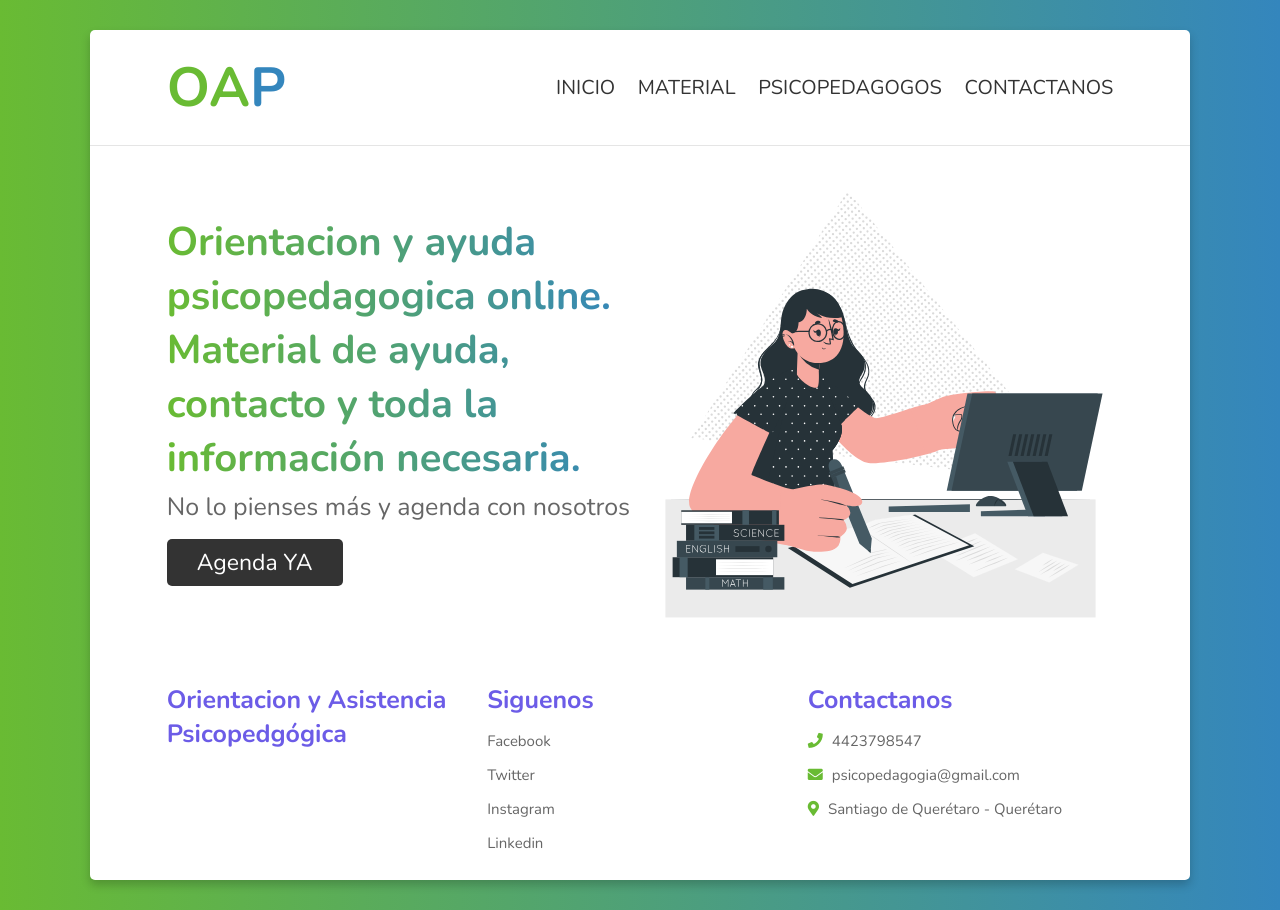
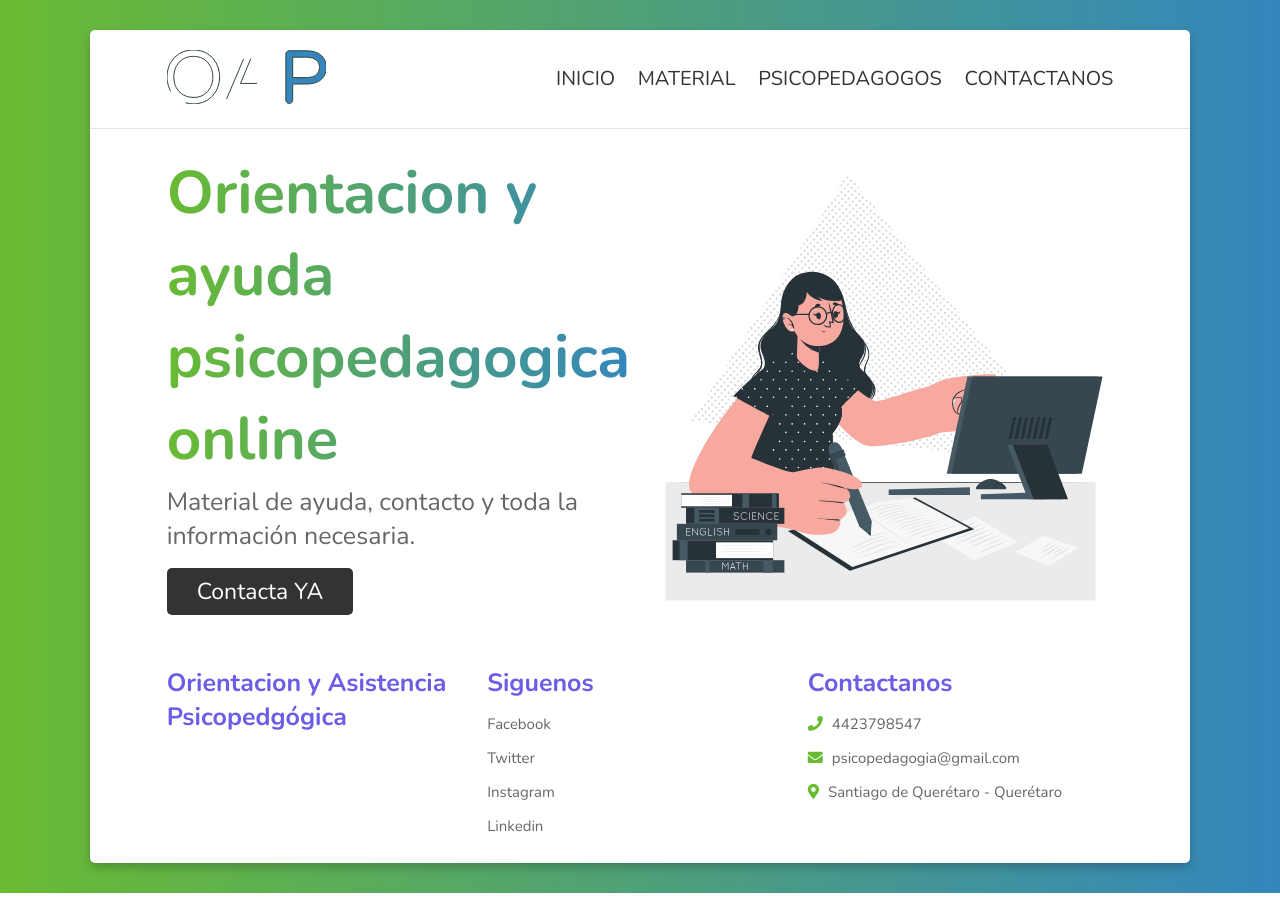
Before and after one commit to AvilezCarlos/oapweb, a PHP site: page / in a window 1280 px wide. Run offline with PHP 8.4, Linux system fonts and the light colour scheme.

Commit message:
Miercoles 18/05

```diff
--- a/css/style.css
+++ b/css/style.css
@@ -148,7 +148,7 @@
   background:var(--gradient4);
   -webkit-background-clip: text;
   background-clip: text;
-  font-size: 4rem;
+  font-size: 6rem;
 }
 
 .home .content p{
@@ -564,3 +564,36 @@
 	background-color: #a22;
 	color: #fff
 }
+/* LOGO */
+
+@-webkit-keyframes svg-text-anim {
+  40% {
+     stroke-dashoffset: 0;
+     fill: transparent;
+   }
+   60% {
+     stroke-dashoffset: 0;
+     fill: #3486bd;
+   }
+   100% {
+     stroke-dashoffset: 0;
+     fill: #3486bd;
+   }
+
+}
+/* Most browsers */
+@keyframes svg-text-anim {
+  40% {
+     stroke-dashoffset: 0;
+     fill: transparent;
+   }
+   60% {
+     stroke-dashoffset: 0;
+     fill: #3486bd;
+   }
+   100% {
+     stroke-dashoffset: 0;
+     fill: #3486bd;
+   }
+
+}
--- a/index.html
+++ b/index.html
@@ -18,7 +18,15 @@
 
 <header>
 
-    <a href="index.html" class="logo">OA<span>P</span></a>
+    <div class="svg-holder">
+        <svg width="159.375" height="53.851" viewBox="0 0 159.375 53.851" xmlns="http://www.w3.org/2000/svg">
+            <g id="svgGroup" stroke-linecap="round" fill-rule="evenodd" font-size="9pt" stroke="#000" stroke-width="0.25mm" fill="none" style="stroke:#000;stroke-width:0.25mm;fill:none">
+                <path d="M 18.944 52.99 A 30.387 30.387 0 0 0 26.325 53.851 A 32.31 32.31 0 0 0 30.826 53.547 A 25.006 25.006 0 0 0 40.088 50.401 Q 45.975 46.951 49.237 40.838 A 27.794 27.794 0 0 0 51.526 35.06 A 33.17 33.17 0 0 0 52.65 26.926 A 35.906 35.906 0 0 0 52.377 23.102 A 28.955 28.955 0 0 0 49.237 13.013 Q 45.975 6.901 40.087 3.451 A 24.212 24.212 0 0 0 33.595 0.836 A 30.34 30.34 0 0 0 26.325 0.001 A 32.465 32.465 0 0 0 21.935 0.289 A 25.289 25.289 0 0 0 12.525 3.451 Q 6.6 6.901 3.375 12.976 A 27.681 27.681 0 0 0 1.013 19.121 A 34.038 34.038 0 0 0 0 26.926 A 36.337 36.337 0 0 0 0.36 31.443 A 28.729 28.729 0 0 0 3.375 40.876 Q 6.6 46.951 12.525 50.401 A 24.462 24.462 0 0 0 18.944 52.99 Z M 26.325 47.476 A 22.524 22.524 0 0 0 31.604 46.882 A 17.804 17.804 0 0 0 36.75 44.776 Q 41.175 42.076 43.5 37.426 A 22.095 22.095 0 0 0 45.677 29.797 A 27.338 27.338 0 0 0 45.825 26.926 A 25.249 25.249 0 0 0 45.094 20.744 A 21.192 21.192 0 0 0 43.5 16.426 Q 41.175 11.776 36.75 9.076 A 18.276 18.276 0 0 0 29.921 6.639 A 23.734 23.734 0 0 0 26.325 6.376 A 22.941 22.941 0 0 0 21.166 6.93 A 17.564 17.564 0 0 0 15.862 9.076 Q 11.475 11.776 9.15 16.426 A 22.095 22.095 0 0 0 6.973 24.054 A 27.338 27.338 0 0 0 6.825 26.926 A 25.249 25.249 0 0 0 7.556 33.107 A 21.192 21.192 0 0 0 9.15 37.426 Q 11.475 42.076 15.862 44.776 Q 20.25 47.476 26.325 47.476 Z" id="0" vector-effect="non-scaling-stroke"/>
+                <path d="M 59.775 48.601 L 78.9 3.451 A 5.886 5.886 0 0 1 80.072 1.702 A 5.544 5.544 0 0 1 80.587 1.238 Q 81.675 0.376 83.25 0.376 L 84 0.376 A 4.769 4.769 0 0 1 85.327 0.553 A 3.841 3.841 0 0 1 86.662 1.238 A 5.707 5.707 0 0 1 88.273 3.284 A 6.679 6.679 0 0 1 88.35 3.451 L 107.475 48.601 A 6.691 6.691 0 0 1 107.673 49.134 Q 107.85 49.688 107.85 50.101 Q 107.85 51.526 106.912 52.501 Q 105.975 53.476 104.475 53.476 Q 103.425 53.476 102.562 52.913 Q 101.7 52.351 101.25 51.376 L 96.375 39.676 L 70.875 39.676 L 66 51.376 Q 65.55 52.351 64.687 52.913 Q 63.825 53.476 62.775 53.476 Q 61.275 53.476 60.337 52.501 A 3.322 3.322 0 0 1 59.4 50.145 A 4.302 4.302 0 0 1 59.4 50.101 A 2.495 2.495 0 0 1 59.444 49.653 Q 59.526 49.206 59.76 48.637 A 8.133 8.133 0 0 1 59.775 48.601 Z M 83.625 9.076 L 73.5 33.451 L 93.75 33.451 L 83.625 9.076 Z" id="1" vector-effect="non-scaling-stroke"/>
+                <path d="M 118.875 50.101 L 118.875 4.201 Q 118.875 2.776 119.85 1.763 A 3.191 3.191 0 0 1 122.161 0.752 A 3.953 3.953 0 0 1 122.25 0.751 L 139.35 0.751 Q 144.759 0.751 148.655 2.134 A 17.025 17.025 0 0 1 150.975 3.151 Q 155.475 5.551 157.425 9.301 Q 159.375 13.051 159.375 17.401 Q 159.375 21.751 157.425 25.501 A 13.347 13.347 0 0 1 153.908 29.729 A 18.466 18.466 0 0 1 150.975 31.651 Q 147.345 33.587 142.007 33.961 A 38.008 38.008 0 0 1 139.35 34.051 L 125.7 34.051 L 125.7 50.101 A 3.292 3.292 0 0 1 125.371 51.58 A 3.317 3.317 0 0 1 124.687 52.501 Q 123.675 53.476 122.25 53.476 A 3.429 3.429 0 0 1 120.864 53.201 A 3.288 3.288 0 0 1 119.85 52.501 A 3.255 3.255 0 0 1 118.875 50.145 A 4.135 4.135 0 0 1 118.875 50.101 Z M 125.7 27.601 L 138.675 27.601 A 31.863 31.863 0 0 0 142.216 27.418 Q 146.119 26.98 148.393 25.493 A 7.562 7.562 0 0 0 149.437 24.676 A 9.536 9.536 0 0 0 152.545 17.738 A 11.931 11.931 0 0 0 152.55 17.401 A 9.973 9.973 0 0 0 151.672 13.181 A 9.809 9.809 0 0 0 149.438 10.126 Q 146.614 7.472 140.057 7.226 A 36.813 36.813 0 0 0 138.675 7.201 L 125.7 7.201 L 125.7 27.601 Z" id="2" vector-effect="non-scaling-stroke"/>
+            </g>
+        </svg>
+    </div>
 
     <div id="menu" class="fas fa-bars"></div>
 
@@ -34,11 +42,10 @@
 <section class="home">
 
     <div class="content">
-        <h3>Orientacion y ayuda psicopedagogica online. Material de ayuda, contacto y toda la información
-            necesaria.
-        </h3>
-        <p>No lo pienses más y agenda con nosotros</p>
-        <a href="contacto.html" class="btn">Agenda YA</a>
+        <h3>Orientacion y ayuda psicopedagogica online</h3>
+        <p>Material de ayuda, contacto y toda la información
+            necesaria.</p>
+        <a href="contacto.php" class="btn">Contacta YA</a>
     </div>
 
     <div class="image">
@@ -59,10 +66,10 @@
 
         <div class="box">
             <h3>Siguenos</h3>
-            <a href="#">Facebook</a>
-            <a href="#">Twitter</a>
-            <a href="#">Instagram</a>
-            <a href="#">Linkedin</a>
+            <a href="https://www.facebook.com/" target="_blank">Facebook</a>
+            <a href="https://www.twitter.com/" target="_blank">Twitter</a>
+            <a href="https://www.instagram.com/" target="_blank">Instagram</a>
+            <a href="https://www.linkedin.com/" target="_blank">Linkedin</a>
         </div>
 
         <div class="box">
@@ -80,6 +87,7 @@
 
 
 <script src="js/script.js"></script>
+<script src="js/text-animation.js"></script>
 
 </body>
 </html>
--- /dev/null
+++ b/js/text-animation.js
@@ -0,0 +1,15 @@
+function setTextAnimation(delay, duration, strokeWidth, timingFunction, strokeColor,repeat) {
+            let paths = document.querySelectorAll("path");
+            let mode=repeat?'infinite':'forwards'
+            for (let i = 0; i < paths.length; i++) {
+                const path = paths[i];
+                const length = path.getTotalLength();
+                path.style["stroke-dashoffset"] = `${length}px`;
+                path.style["stroke-dasharray"] = `${length}px`;
+                path.style["stroke-width"] = `${strokeWidth}px`;
+                path.style["stroke"] = `${strokeColor}`;
+                path.style["animation"] = `${duration}s svg-text-anim ${mode} ${timingFunction}`;
+                path.style["animation-delay"] = `${i * delay}s`;
+            }
+        }
+ setTextAnimation(0.4,3,1,'linear','#33473b',true);
```
Also changed, not shown: contacto.php (+14 -5 lines), css/text-animation.css (added, +31 -0 lines), guia.html (+14 -5 lines), perfil.html (+14 -5 lines), servicios.html (+15 -5 lines), 1 other file.
